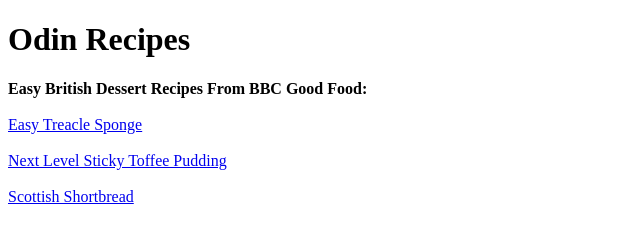
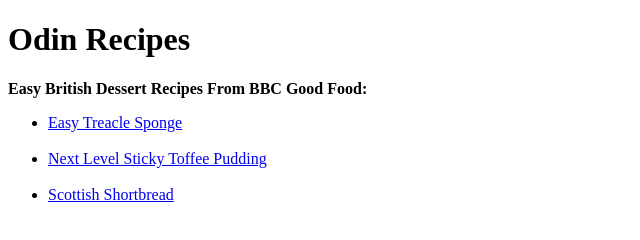
Before and after one commit to DMortal1/odin-recipes, a plain HTML site: page index.html in a window 1280 px wide. Shown: the whole page, without its empty margins (0-640 px from the left). Drawn offline with Linux system fonts and the light colour scheme.

Commit message:
small change to index
organized the recipe hyperlinks into an unordered list

```diff
--- a/index.html
+++ b/index.html
@@ -7,9 +7,11 @@
 </head>
 <body>
     <h1>Odin Recipes</h1>
-    <b>Easy British Dessert Recipes From BBC Good Food:</b><br><br>
-    <a href="recipes/easy-treacle-sponge.html">Easy Treacle Sponge</a><br><br>
-    <a href="recipes/next-level-sticky-toffee-pudding.html">Next Level Sticky Toffee Pudding</a><br><br>
-    <a href="recipes/scottish-shortbread.html">Scottish Shortbread</a>
+    <b>Easy British Dessert Recipes From BBC Good Food:</b><br>
+    <ul>
+        <li><a href="recipes/easy-treacle-sponge.html">Easy Treacle Sponge</a></li><br>
+        <li><a href="recipes/next-level-sticky-toffee-pudding.html">Next Level Sticky Toffee Pudding</a></li><br>
+        <li><a href="recipes/scottish-shortbread.html">Scottish Shortbread</a></li>
+    </ul>
 </body>
 </html>
```
